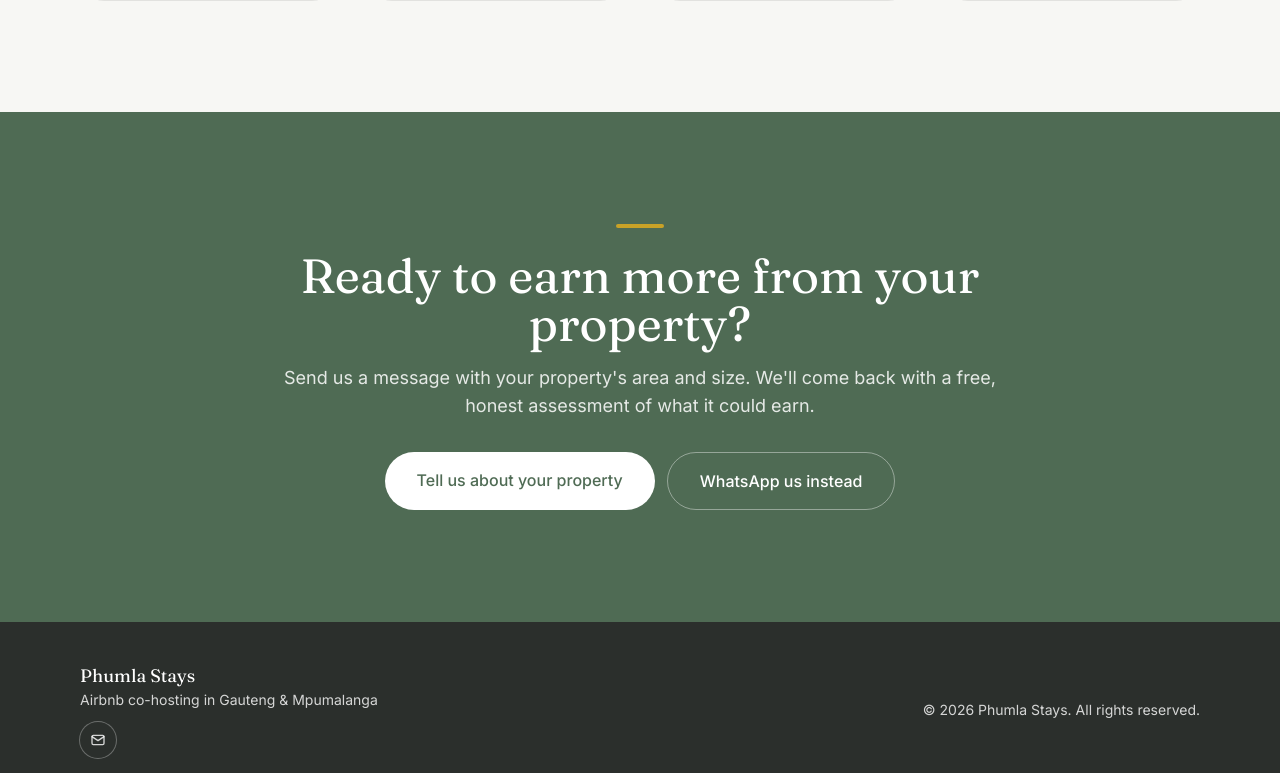
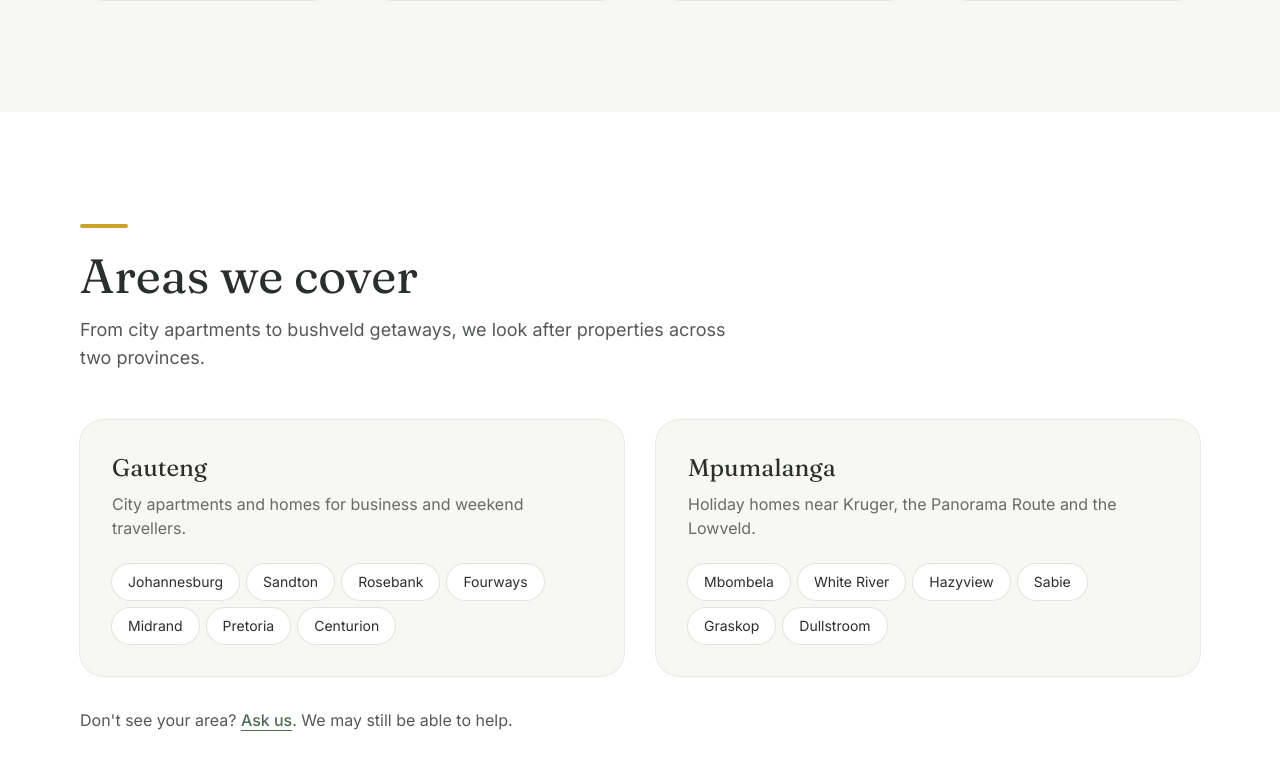
Before and after one commit to phumlamlotshwa/phumla-stays, a Next.js app: page / in a window 1280 px wide. Shown: the part 3087-3860 px from the top of the page. Built offline with nearby package versions, Linux system fonts and the light colour scheme.

Commit message:
Add aread we cover section

```diff
--- a/src/app/page.tsx
+++ b/src/app/page.tsx
@@ -3,6 +3,7 @@ import Hero from "@/components/Hero";
 import Services from "@/components/Services";
 import EarningsCalculator from "@/components/EarningsCalculator";
 import HowItWorks from "@/components/HowItWorks";
+import Areas from "@/components/Areas";
 import Contact from "@/components/Contact";
 import Footer from "@/components/Footer";
 
@@ -17,6 +18,7 @@ export default function Home() {
         <Services />
         <EarningsCalculator />
         <HowItWorks />
+        <Areas/>
         <Contact />
       </main>
       <Footer />
--- /dev/null
+++ b/src/components/Areas.tsx
@@ -0,0 +1,63 @@
+import { whatsappLink } from "@/lib/site";
+
+const regions = [
+  {
+    province: "Gauteng",
+    description: "City apartments and homes for business and weekend travellers.",
+    areas: ["Johannesburg", "Sandton", "Rosebank", "Fourways", "Midrand", "Pretoria", "Centurion"],
+  },
+  {
+    province: "Mpumalanga",
+    description: "Holiday homes near Kruger, the Panorama Route and the Lowveld.",
+    areas: ["Mbombela", "White River", "Hazyview", "Sabie", "Graskop", "Dullstroom"],
+  },
+];
+
+export default function Areas() {
+  return (
+    <section id="areas" className="scroll-mt-20 bg-white py-20 md:py-28">
+      <div className="mx-auto max-w-6xl px-4">
+        <div className="max-w-2xl">
+          <div className="mb-6 h-1 w-12 rounded-full bg-gold" />
+          <h2 className="font-serif text-3xl md:text-5xl">Areas we cover</h2>
+          <p className="mt-4 text-lg text-charcoal/80">
+            From city apartments to bushveld getaways, we look after properties
+            across two provinces.
+          </p>
+        </div>
+
+        <div className="mt-12 grid gap-8 md:grid-cols-2">
+          {regions.map((region) => (
+            <div key={region.province} className="rounded-3xl bg-cream p-8 ring-1 ring-charcoal/10">
+              <h3 className="font-serif text-2xl">{region.province}</h3>
+              <p className="mt-2 text-charcoal/70">{region.description}</p>
+              <ul className="mt-6 flex flex-wrap gap-2">
+                {region.areas.map((area) => (
+                  <li
+                    key={area}
+                    className="rounded-full bg-white px-4 py-2 text-sm ring-1 ring-charcoal/10"
+                  >
+                    {area}
+                  </li>
+                ))}
+              </ul>
+            </div>
+          ))}
+        </div>
+
+        <p className="mt-8 text-charcoal/80">
+          Don&apos;t see your area?{" "}
+          <a
+            href={whatsappLink}
+            target="_blank"
+            rel="noopener noreferrer"
+            className="font-medium text-sage-dark underline underline-offset-4 hover:text-charcoal"
+          >
+            Ask us
+          </a>
+          . We may still be able to help.
+        </p>
+      </div>
+    </section>
+  );
+}
```
